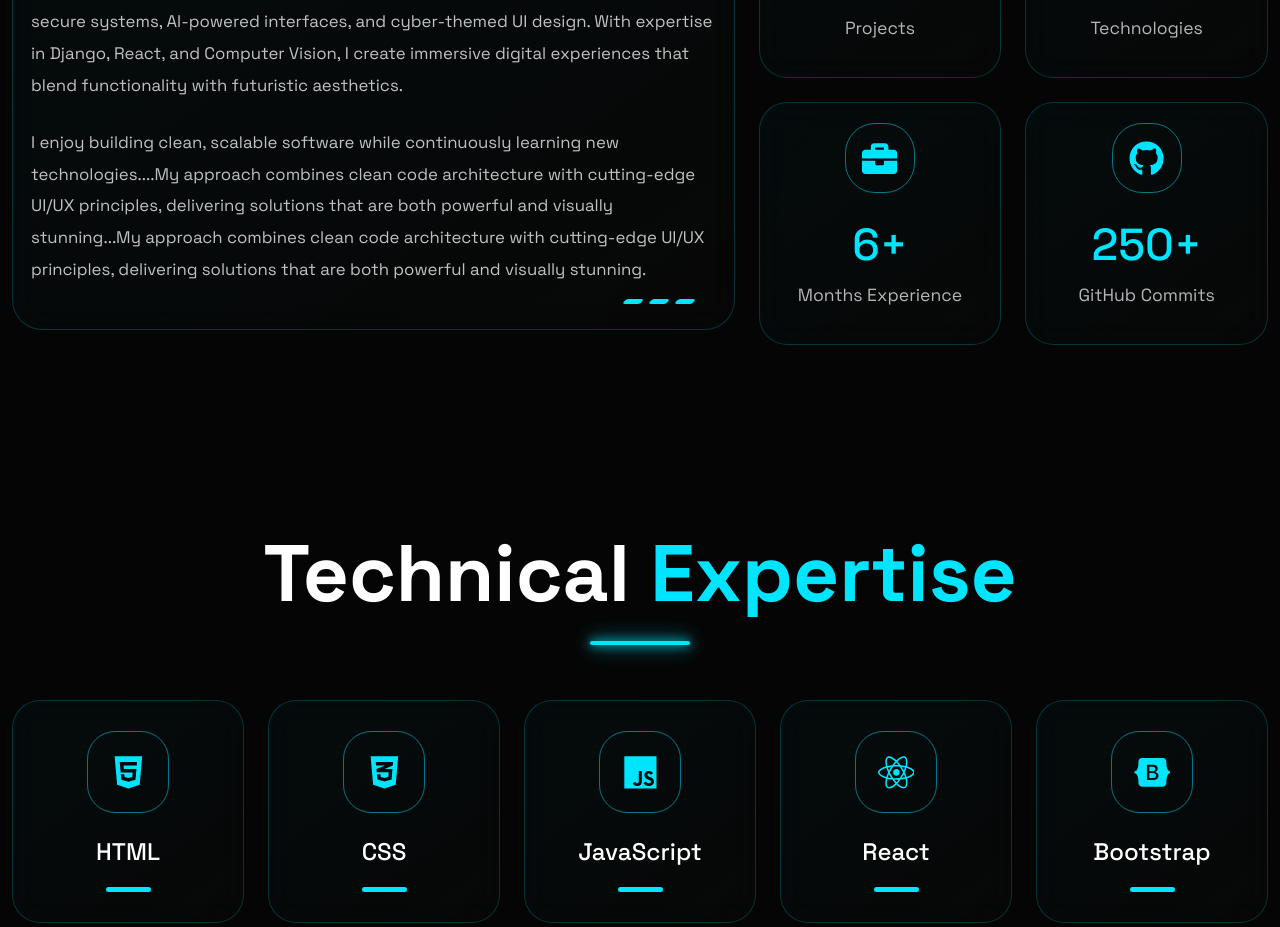
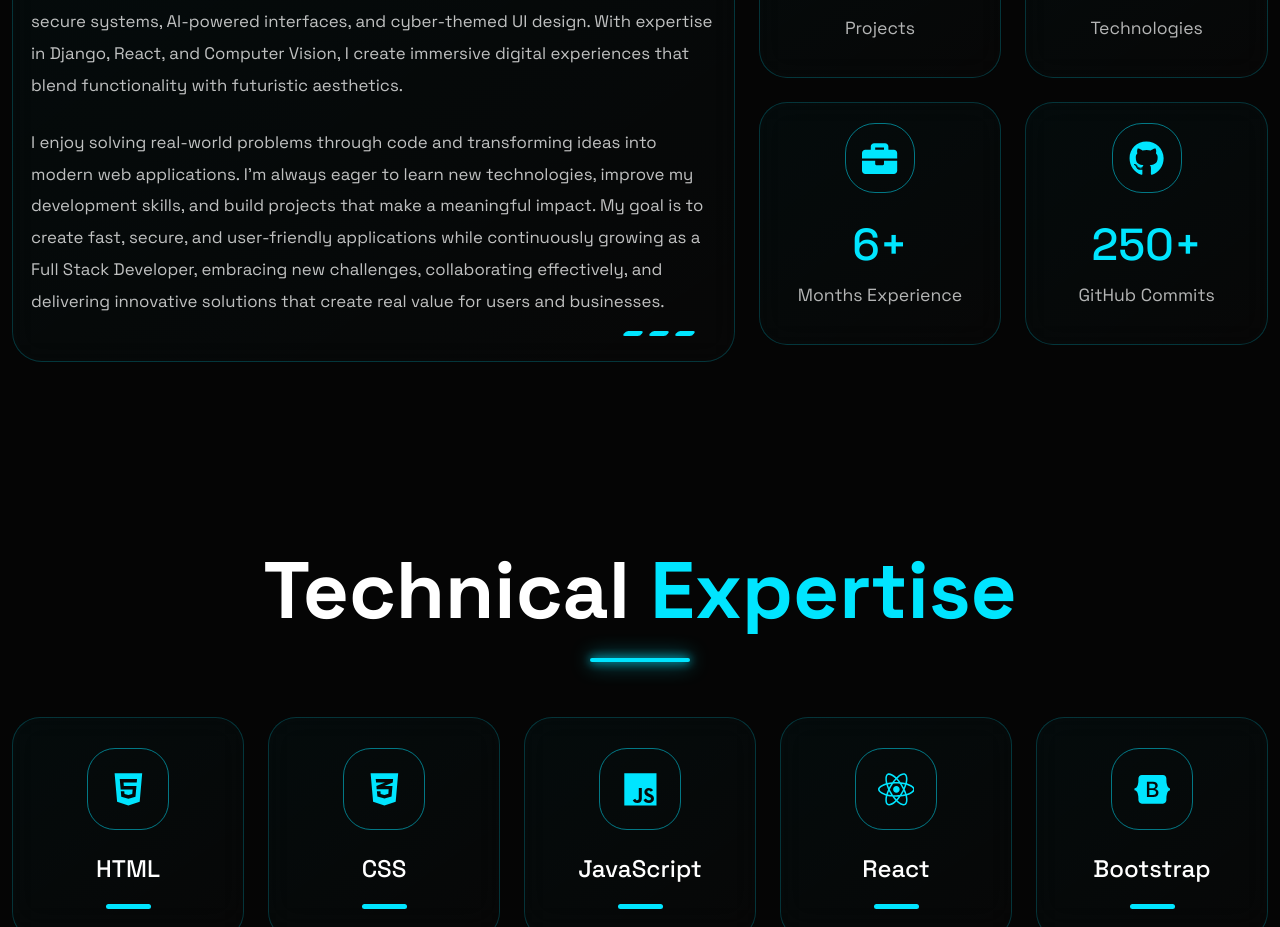
Before and after one commit to rajendramahapatra786-lgtm/Portfolio, a React (Vite) app: page / in a window 1280 px wide. Shown: the part 1180-2107 px from the top of the page. Built offline with nearby package versions, Linux system fonts and the light colour scheme.

Commit message:
feat: add active navbar scroll spy and improve project documentation

```diff
--- a/src/components/About/About.jsx
+++ b/src/components/About/About.jsx
@@ -60,12 +60,12 @@ function About() {
                             </p>
 
                             <p>
-                                I enjoy building clean, scalable software while continuously
-                                learning new technologies....My approach combines clean code architecture with
-                                cutting-edge UI/UX principles, delivering solutions
-                                that are both powerful and visually stunning...My approach combines clean code architecture with
-                                cutting-edge UI/UX principles, delivering solutions
-                                that are both powerful and visually stunning.
+                                I enjoy solving real-world problems through code and transforming
+                                ideas into modern web applications. I'm always eager to learn new technologies,
+                                improve my development skills, and build projects that make a meaningful impact.
+                                My goal is to create fast, secure, and user-friendly applications while continuously
+                                growing as a Full Stack Developer, embracing new challenges, collaborating effectively,
+                                and delivering innovative solutions that create real value for users and businesses.
                             </p>
 
                             <div className="bottom-lines">
--- a/src/components/Contact/Contact.jsx
+++ b/src/components/Contact/Contact.jsx
@@ -34,7 +34,7 @@ function Contact() {
                 form.current
             )
             .then(() => {
-                alert("[ TRANSMISSION SUCCESSFUL ]\nMESSAGE DELIVERED TO SERVER");
+                alert("[ Thank you for reaching out. ]\nI'll get back to you soon.");
                 form.current.reset();
                 setSending(false);
             })
--- a/src/components/Navbar/Navbar.css
+++ b/src/components/Navbar/Navbar.css
@@ -82,6 +82,15 @@
 
 } */
 
+.nav-link.active {
+    color: #00e5ff !important;
+    font-weight: 700;
+}
+
+html {
+    scroll-behavior: smooth;
+}
+
 /* MOBILE */
 
 @media (max-width: 991.98px){
--- a/src/components/Navbar/Navbar.jsx
+++ b/src/components/Navbar/Navbar.jsx
@@ -1,6 +1,31 @@
 import "./Navbar.css";
+import { useState, useEffect } from "react";
 
 function Navbar() {
+
+  const [activeSection, setActiveSection] = useState("about");
+
+  useEffect(() => {
+    const sections = document.querySelectorAll("section");
+
+    const observer = new IntersectionObserver(
+      (entries) => {
+        entries.forEach((entry) => {
+          if (entry.isIntersecting) {
+            setActiveSection(entry.target.id);
+          }
+        });
+      },
+      {
+        threshold: 0.5,
+      }
+    );
+
+    sections.forEach((section) => observer.observe(section));
+
+    return () => observer.disconnect();
+  }, []);
+
   return (
     <nav className="navbar navbar-expand-lg navbar-dark fixed-top custom-navbar">
       <div className="container">
@@ -32,26 +57,30 @@ function Navbar() {
           <ul className="navbar-nav">
 
             <li className="nav-item">
-              <a className="nav-link" href="#about">
-                About
+              <a
+                className={`nav-link ${activeSection === "about" ? "active" : ""}`}
+                href="#about">About
               </a>
             </li>
 
             <li className="nav-item">
-              <a className="nav-link" href="#skills">
-                Skills
+              <a
+                className={`nav-link ${activeSection === "skills" ? "active" : ""}`}
+                href="#skills">Skills
               </a>
             </li>
 
             <li className="nav-item">
-              <a className="nav-link" href="#projects">
-                Projects
+              <a
+                className={`nav-link ${activeSection === "projects" ? "active" : ""}`}
+                href="#projects">Projects
               </a>
             </li>
 
             <li className="nav-item">
-              <a className="nav-link" href="#contact">
-                Contact
+              <a
+                className={`nav-link ${activeSection === "contact" ? "active" : ""}`}
+                href="#contact">Contact
               </a>
             </li>
 
```
Also changed, not shown: 1 other file (tests, documents, lock files or other folders).
